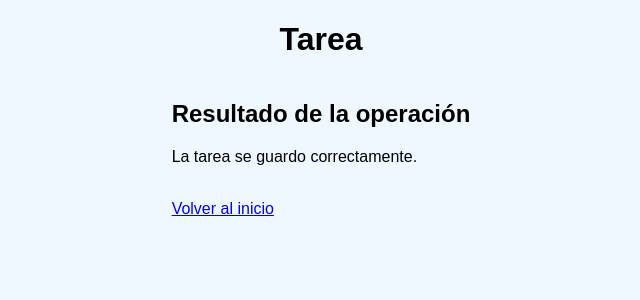
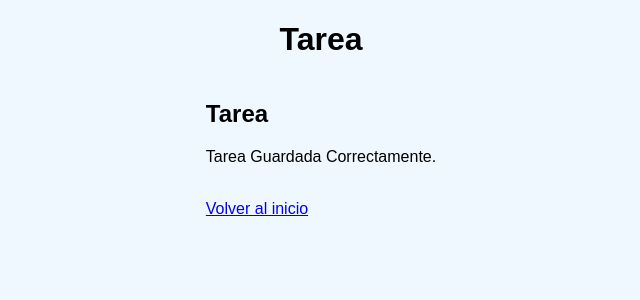
Before and after one commit to JuanEs105/Taller2_mvc, a PHP site: page /public/confirmarTarea.php in a window 1280 px wide. Shown: the top 300 px of the page, without its empty margins (319-959 px from the left). Run offline with PHP 8.4, Linux system fonts and the light colour scheme; data that the repository does not hold is empty.

Commit message:
se realizaron algunos ajustes

```diff
--- a/views/tareasView.php
+++ b/views/tareasView.php
@@ -4,8 +4,6 @@ namespace App\views;
 
 
 use App\controller\TareasController;
-use App\views\EstadosViews;
-use App\views\EmpleadosViews;
 use App\models\entities\Empleado;
 use App\models\entities\Estado;
 use App\models\entities\Prioridad;
@@ -21,12 +19,10 @@ class TareasView
     }
     function getTable($titulo, $fechaInicio, $fechaFin, $idPrioridad, $idEmpleado, $descripcion, $idEstado)
 {
-    // Obtener datos necesarios
     $empleados = Empleado::all();
     $estados = Estado::all();
     $prioridades = Prioridad::all();
 
-    // Obtener tareas filtradas
     $tareas = $this->controller->getAlltareas($titulo, $fechaInicio, $fechaFin, $idPrioridad, $idEmpleado, $descripcion, $idEstado);
     if (!is_array($tareas)) {
         $tareas = [$tareas];
@@ -35,7 +31,6 @@ class TareasView
     // Ordenar tareas por prioridad y fecha estimada de finalización
     usort($tareas, fn($a, $b) => strcmp($a->get('idPrioridad'), $b->get('idPrioridad')) ?: strcmp($a->get('fechaEstimadaFinalizacion'), $b->get('fechaEstimadaFinalizacion')));
 
-    // Construir filas de la tabla
     $rows = array_map(function ($tarea) use ($empleados, $estados, $prioridades) {
         $id = $tarea->get('id');
         $nombreEmpleado = $this->buscarNombre($empleados, $tarea->get('idEmpleado'), 'nombre');
@@ -253,9 +248,9 @@ function getMsgUpdateTarea($datosFormulario)
             "idPrioridad" => $datosFormulario['idPrioridad'],
         ];
         $confirmarAccion = $this->controller->updateTarea($datos);
-        $msg = '<h2>Resultado de la operación</h2>';
+        $msg = '<h2>Tarea</h2>';
         if ($confirmarAccion) {
-            $msg .= '<p>Datos del contacto guardados.</p>';
+            $msg .= '<p>Datos guardados.</p>';
         } else {
             $msg .= '<p>No se pudo guardar la información del contacto</p>';
         }
@@ -275,9 +270,9 @@ function getMsgUpdateTarea($datosFormulario)
             "idPrioridad" => $datosFormulario['idPrioridad'],
         ];
         $confirmarAccion = $this->controller->saveTarea($datos);
-        $msg = '<h2>Resultado de la operación</h2>';
+        $msg = '<h2>Tarea</h2>';
         if ($confirmarAccion) {
-            $msg .= '<p>La tarea se guardo correctamente.</p>';
+            $msg .= '<p>Tarea Guardada Correctamente.</p>';
         } else {
             $msg .= '<p>No se pudo guardar la tarea</p>';
         }
```
